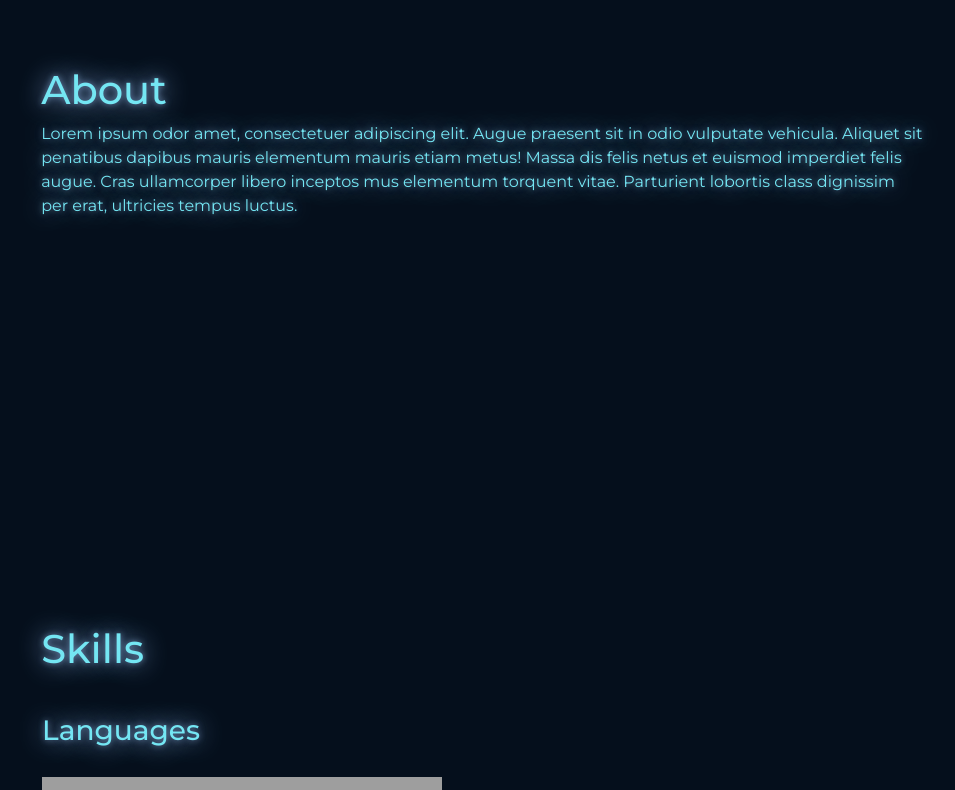
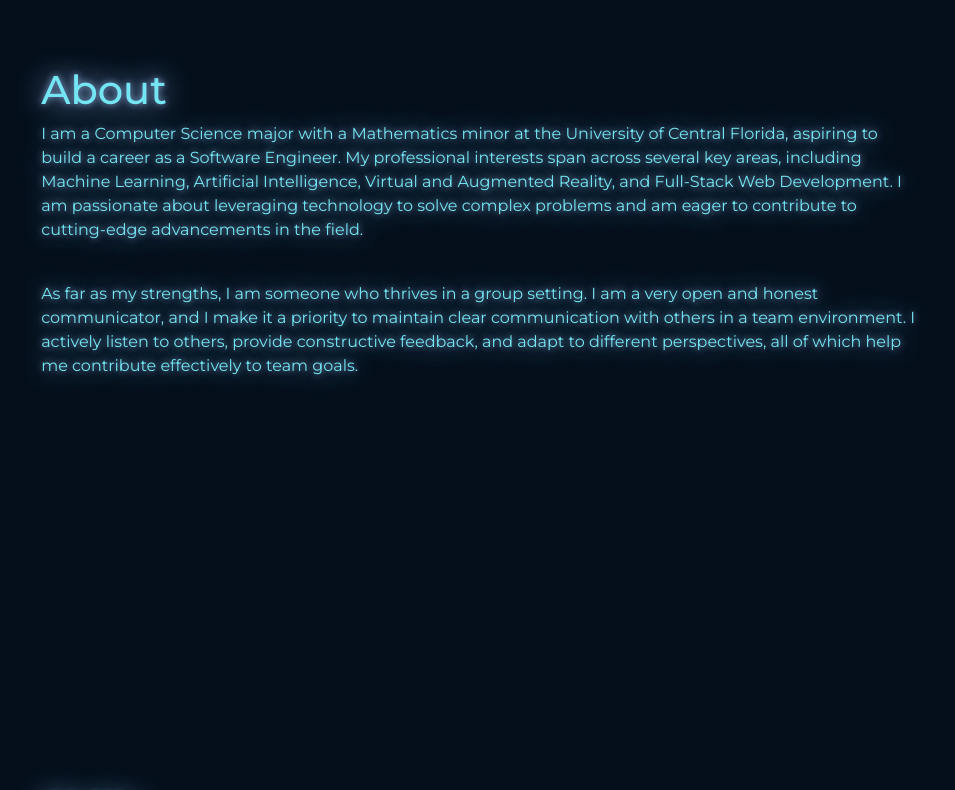
Before and after one commit to NJustin03/nathan-portfolio, a React (Create React App) app: page / in a window 1280 px wide. Shown: the part 940-1730 px from the top of the page, without its empty margins (52-1007 px from the left). Built offline with nearby package versions, Linux system fonts and the light colour scheme; grey boxes are pictures that could not be loaded.

Commit message:
Updated my AboutMe paragraph text

```diff
--- a/src/App.js
+++ b/src/App.js
@@ -19,7 +19,21 @@ function App() {
         <WelcomePage></WelcomePage>
         <h1 className="Section" id="about" style={{paddingTop: '35%'}}>About</h1>
         <p className="AboutParagraph">
-          Lorem ipsum odor amet, consectetuer adipiscing elit. Augue praesent sit in odio vulputate vehicula. Aliquet sit penatibus dapibus mauris elementum mauris etiam metus! Massa dis felis netus et euismod imperdiet felis augue. Cras ullamcorper libero inceptos mus elementum torquent vitae. Parturient lobortis class dignissim per erat, ultricies tempus luctus.
+          I am a Computer Science major with a Mathematics minor at the University of
+          Central Florida, aspiring to build a career as a Software Engineer. My
+          professional interests span across several key areas, including Machine
+          Learning, Artificial Intelligence, Virtual and Augmented Reality, and
+          Full-Stack Web Development. I am passionate about leveraging technology
+          to solve complex problems and am eager to contribute to cutting-edge
+          advancements in the field.
+        </p>
+        <br></br>
+        <p className="AboutParagraph">
+          As far as my strengths, I am someone who thrives in a group setting. I am a
+          very open and honest communicator, and I make it a priority to maintain clear
+          communication with others in a team environment. I actively listen to others,
+          provide constructive feedback, and adapt to different perspectives, all of
+          which help me contribute effectively to team goals.
         </p>
 
         <h1 className="Section" id="skills" style={{paddingTop: '35%'}}>Skills</h1>
```
